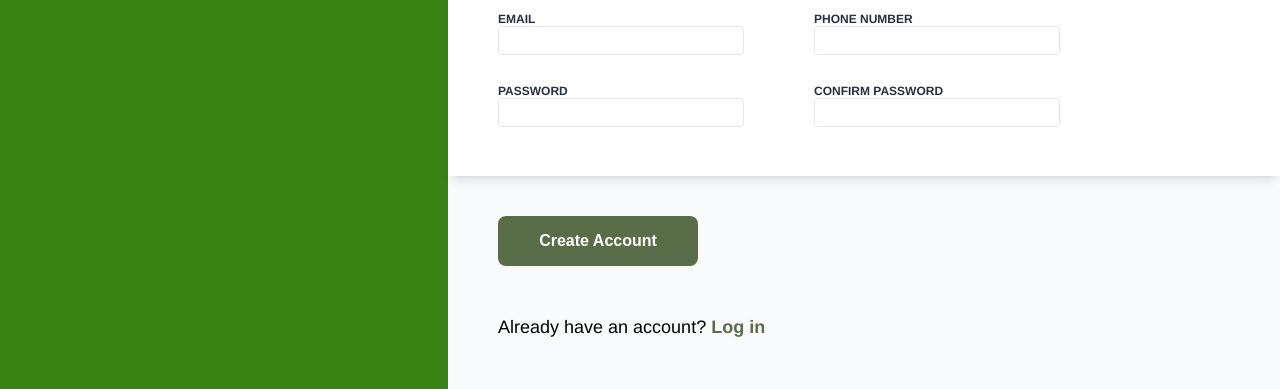
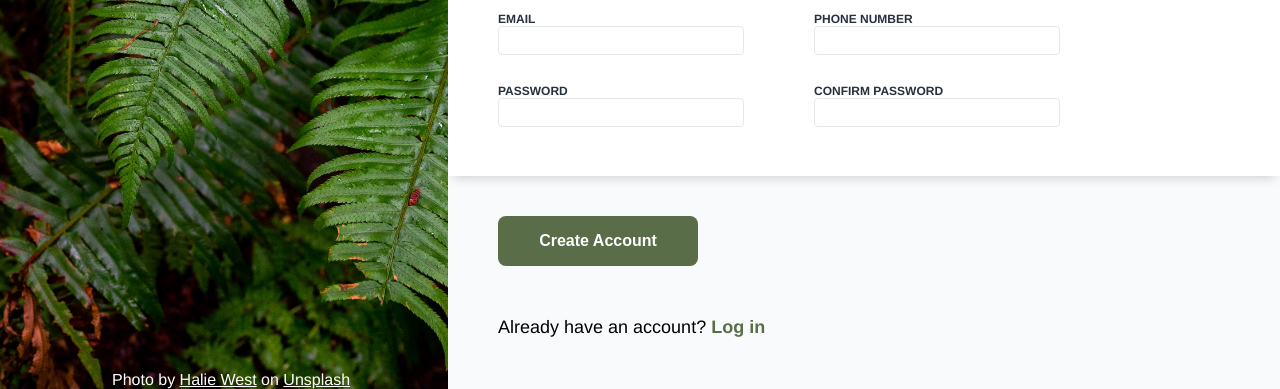
Before and after one commit to erennbs/odin-signup-form, a plain HTML site: page index.html in a window 1280 px wide. Shown: the part 411-800 px from the top of the page. Drawn offline with Linux system fonts and the light colour scheme.

Commit message:
Final Touches
* Add background image and reference

```diff
--- a/index.html
+++ b/index.html
@@ -16,6 +16,9 @@
                     <span>ODIN</span>
                 </div>
             </div>
+            <footer>Photo by <a href="https://unsplash.com/@haliewestphoto?utm_content=creditCopyText&utm_medium=referral&utm_source=unsplash">Halie West</a>
+                on <a href="https://unsplash.com/photos/green-leaf-plant-in-close-up-photography-25xggax4bSA?utm_content=creditCopyText&utm_medium=referral&utm_source=unsplash">Unsplash</a>
+            </footer>
         </div>
         <div class="right-section">
             <div class="text">
--- a/styles.css
+++ b/styles.css
@@ -42,7 +42,9 @@ a {
 }
 
 .left-section {
-    background-color: rgb(56, 131, 19);
+    position: relative;
+    background-image: url(./images/background-image.jpg);
+    background-size: cover;
     width: 35%;
 }
 
@@ -145,3 +147,15 @@ input.invalid {
 .hide {
     visibility: hidden;
 }
+
+footer {
+    position: absolute;
+    bottom: 0;
+    margin-left: 25%;
+    color: white;
+}
+
+footer a {
+    color: white;
+    text-decoration:underline;
+}
```
Also changed, not shown: images/background-image.jpg (added), sign-up-reference.png (added).
